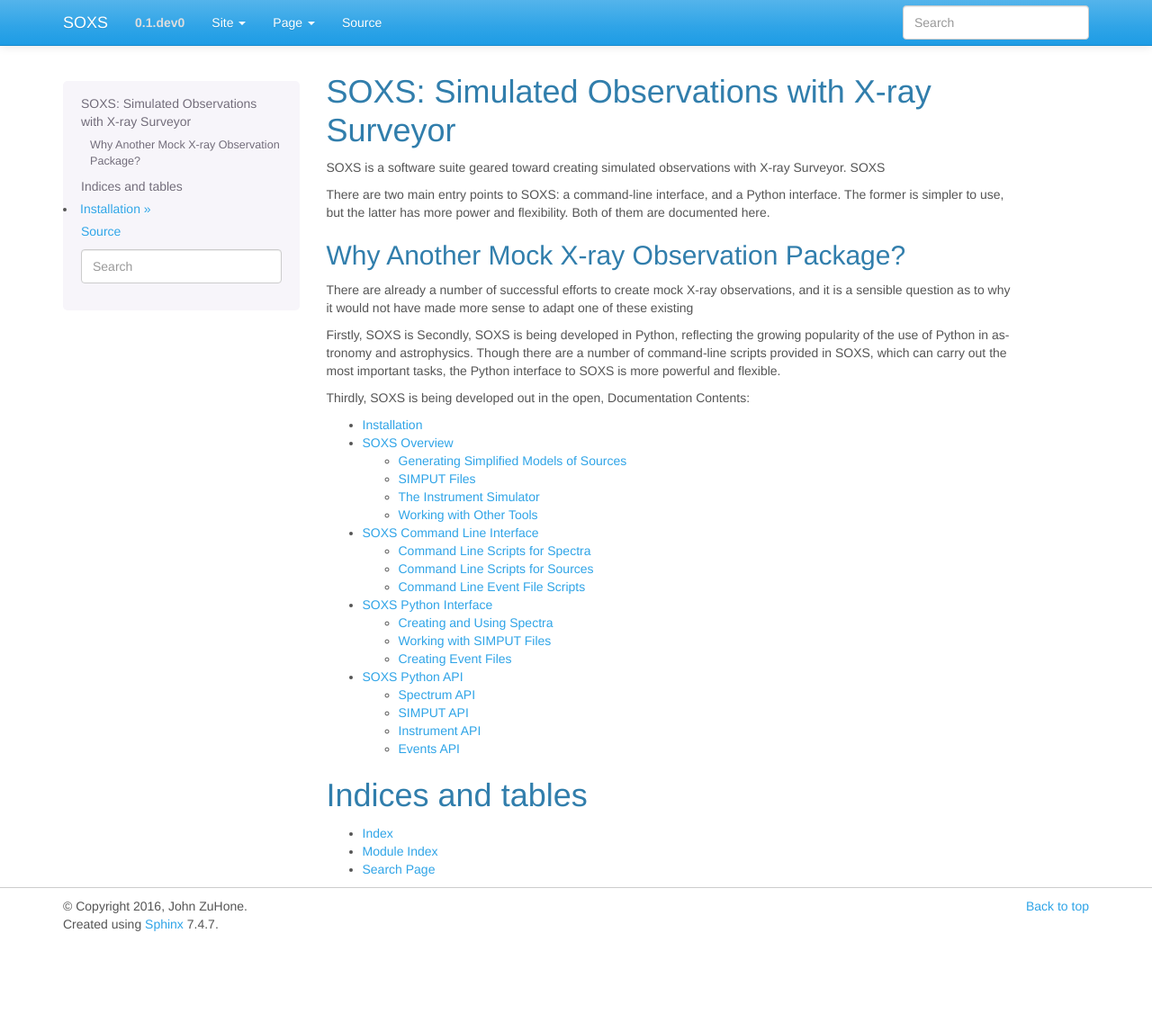
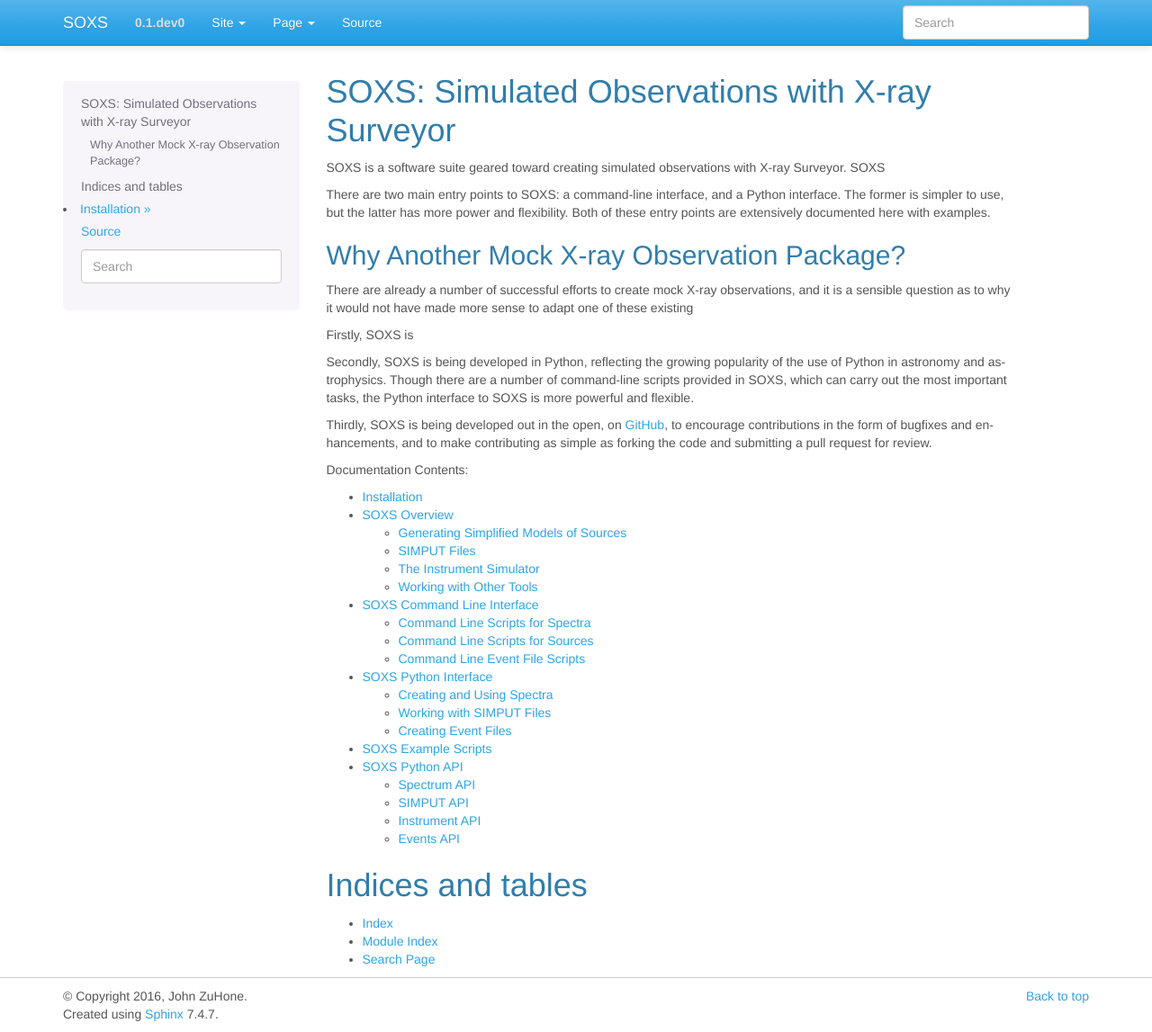
Before and after one commit to lynx-x-ray-observatory/soxs, a Sphinx documentation site: the page built from doc/source/index.rst, in a window 1280 px wide and 1147 px high. Shown: the whole window at 90% size. Built offline with Sphinx 7.4.7, drawn with Linux system fonts in a browser that asks for light colours.

Commit message:
More doc work

```diff
--- a/doc/source/examples/index.rst
+++ b/doc/source/examples/index.rst
@@ -0,0 +1,4 @@
+.. _examples:
+
+SOXS Example Scripts
+====================
--- a/doc/source/index.rst
+++ b/doc/source/index.rst
@@ -11,7 +11,8 @@ X-ray Surveyor. SOXS
 
 There are two main entry points to SOXS: a command-line interface, and a
 Python interface. The former is simpler to use, but the latter has more power
-and flexibility. Both of them are documented here.
+and flexibility. Both of these entry points are extensively documented here with
+examples.
 
 Why Another Mock X-ray Observation Package?
 -------------------------------------------
@@ -21,12 +22,16 @@ observations, and it is a sensible question as to why it would not have made
 more sense to adapt one of these existing
 
 Firstly, SOXS is
+
 Secondly, SOXS is being developed in Python, reflecting the growing popularity
 of the use of Python in astronomy and astrophysics. Though there are a number
 of command-line scripts provided in SOXS, which can carry out the most important
 tasks, the Python interface to SOXS is more powerful and flexible.
 
-Thirdly, SOXS is being developed out in the open,
+Thirdly, SOXS is being developed out in the open, on `GitHub <http://github.com/XRStools/soxs>`_,
+to encourage contributions in the form of bugfixes and enhancements, and to make
+contributing as simple as forking the code and submitting a pull request for review.
+
 Documentation Contents:
 
 .. toctree::
@@ -36,6 +41,7 @@ Documentation Contents:
    overview
    command_line/index
    python/index
+   examples/index
    api/modules
 
 
```
